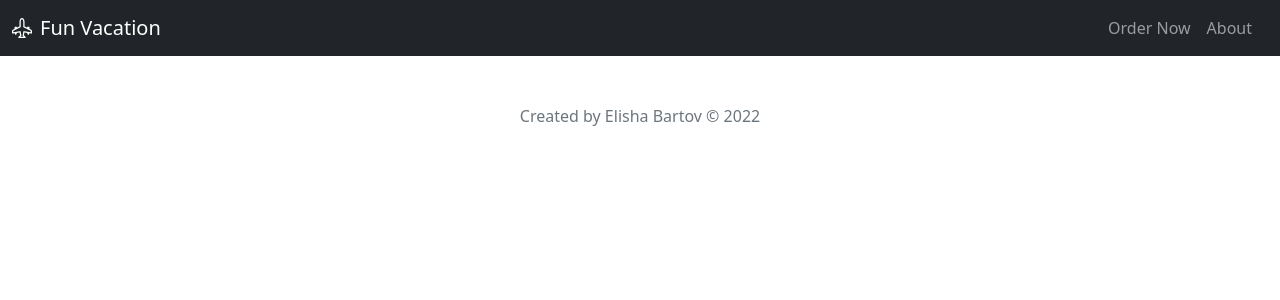
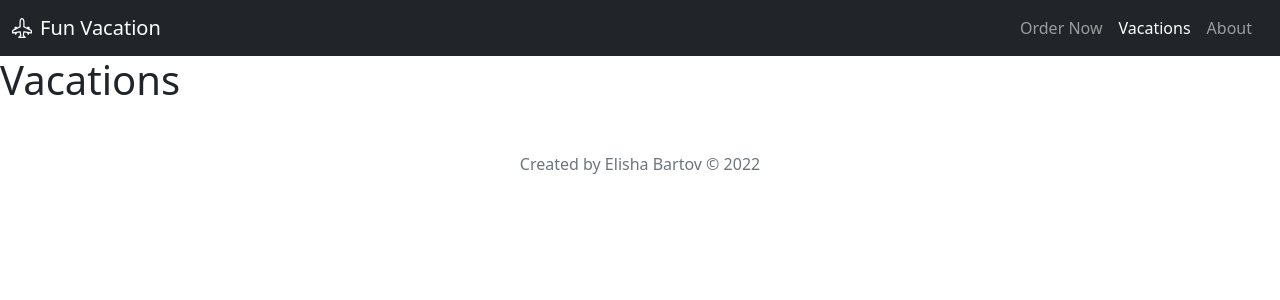
Before and after one commit to BartovElisha/react-app-fun-vacation, a React (Create React App) app: page /vacations in a window 1280 px wide. Shown: the top 300 px of the page. Built offline with nearby package versions, Linux system fonts and the light colour scheme.

Commit message:
Added New Vacations Page.

```diff
--- a/src/App.tsx
+++ b/src/App.tsx
@@ -6,6 +6,7 @@ import Navbar from './components/Navbar';
 import About from './pages/About/About';
 import Home from './pages/Home/Home';
 import Orders from './pages/Orders/Orders';
+import Vacations from './pages/Vacations/Vacations';
 
 function App() {
   return (
@@ -23,6 +24,10 @@ function App() {
                     element={<Orders />}
                 />
                 <Route
+                    path="/vacations"
+                    element={<Vacations />}
+                />
+                <Route
                     path="/about"
                     element={<About />}
                 />
--- a/src/components/Navbar.tsx
+++ b/src/components/Navbar.tsx
@@ -15,6 +15,11 @@ function Navbar() {
                         </NavLink>
                     </li>
                     <li className="nav-item me-3">
+                        <NavLink to="/vacations" className="nav-link">
+                            Vacations
+                        </NavLink>
+                    </li>
+                    <li className="nav-item me-3">
                         <NavLink to="/About" className="nav-link">
                             About
                         </NavLink>
--- /dev/null
+++ b/src/pages/Vacations/Vacations.tsx
@@ -0,0 +1,9 @@
+function Vacations() {
+    return (
+        <>
+            <h1>Vacations</h1>
+        </>
+    );
+}
+
+export default Vacations;
```
